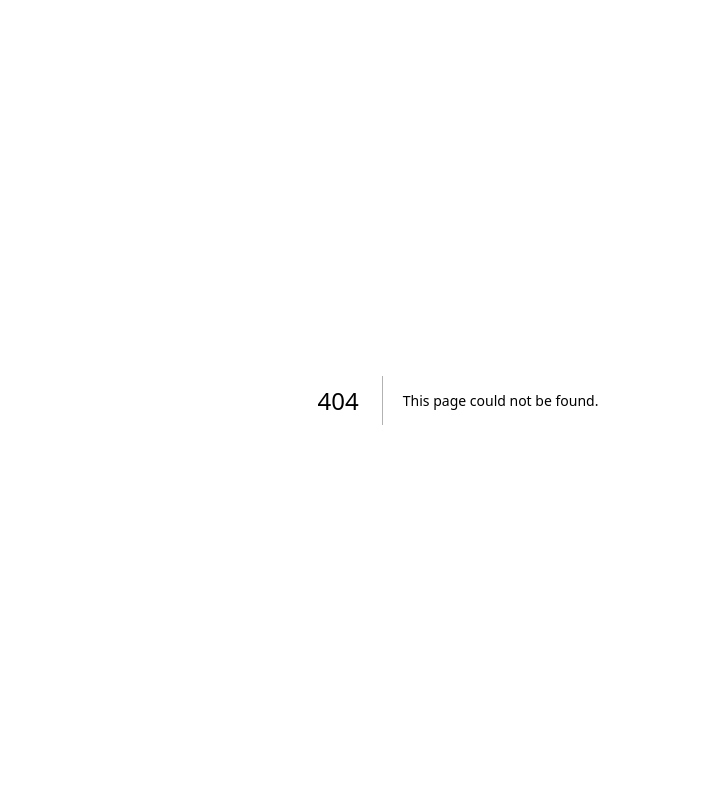
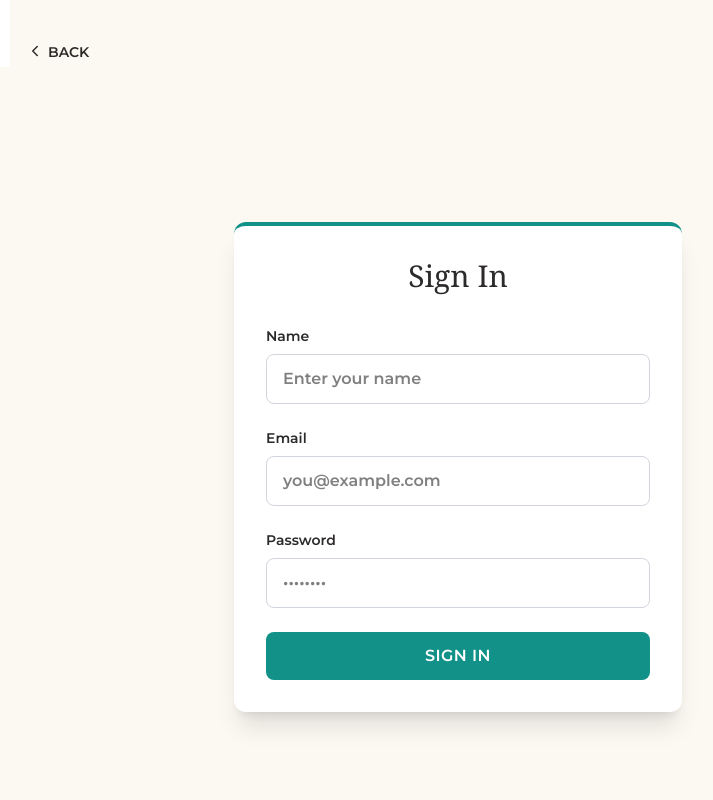
Before and after one commit to afterrender1/blogging-web, a Next.js app in the folder frontend/: page /signin in a window 1280 px wide. Before the commit this address had no page. Shown: the top 800 px of the page, without its empty margins (182-895 px from the left). Built offline with nearby package versions, Linux system fonts and the light colour scheme.

Commit message:
signin component is ready

```diff
--- /dev/null
+++ b/frontend/app/signin/page.jsx
@@ -0,0 +1,15 @@
+import Footer from '@/components/Footer'
+import SigninComponent from '@/components/SigninComponent'
+import React from 'react'
+
+const page = () => {
+  return (
+
+    <>
+    <SigninComponent/>
+    <Footer/>
+    </>
+  )
+}
+
+export default page
--- a/frontend/components/Navbar.jsx
+++ b/frontend/components/Navbar.jsx
@@ -49,7 +49,7 @@ export default function Navbar() {
           {/* Desktop Buttons */}
           <div className="hidden md:flex items-center space-x-4">
             <Link
-              href="/"
+              href="/signin"
               className="text-gray-600 font-medium text-sm px-4 py-2 rounded-lg hover:text-[#124734] transition"
             >
               Sign In
--- /dev/null
+++ b/frontend/components/SigninComponent.jsx
@@ -0,0 +1,98 @@
+"use client";
+
+import React from "react";
+import { useRouter } from "next/navigation"; // Import useRouter
+import { ChevronLeft } from "lucide-react"; // Import icon
+
+// Theme colors from the vintage palette
+const WARM_CREAM = "#fcf9f3";
+const DEEP_CHARCOAL = "#2d2a2a";
+const ACCENT_TEAL = "#119188";
+const VINTAGE_ACCENT = "#996a3f"; // Although not used directly here, useful for context
+
+const SigninComponent = () => {
+    const router = useRouter();
+
+    const handleBack = () => {
+        router.back(); // Navigate to the previous page in history
+    };
+
+    return (
+        <>
+            {/* Back Button Container */}
+            {/* Max-w is set to match the form width for alignment */}
+            <div className="max-w-4xl mx-auto pt-10 px-4" style={{ backgroundColor: WARM_CREAM }}>
+                <button
+                    onClick={handleBack}
+                    className="inline-flex items-center cursor-pointer gap-1 text-sm uppercase font-medium transition hover:opacity-80"
+                    style={{ color: DEEP_CHARCOAL }}
+                >
+                    <ChevronLeft size={18} />
+                    <span className="mt-0.5">Back</span>
+                </button>
+            </div>
+
+            <div className="min-h-screen flex items-center justify-center px-4" style={{ backgroundColor: WARM_CREAM }}>
+                <div className="w-full max-w-md bg-white shadow-xl rounded-xl p-8 border-t-4" style={{ borderColor: ACCENT_TEAL }}>
+
+                    {/* Heading */}
+                    <h2 className="text-3xl font-serif font-light text-center mb-8" style={{ color: DEEP_CHARCOAL }}>
+                        Sign In
+                    </h2>
+
+                    {/* Form */}
+                    <form className="space-y-6">
+
+                        {/* Name */}
+                        <div>
+                            <label className="block text-sm font-medium mb-2" style={{ color: DEEP_CHARCOAL }}>
+                                Name
+                            </label>
+                            <input
+                                type="text"
+                                placeholder="Enter your name"
+                                className="w-full px-4 py-3 rounded-lg border border-gray-300 focus:outline-none focus:border-[#119188] transition bg-white"
+                            />
+                        </div>
+
+                        {/* Email */}
+                        <div>
+                            <label className="block text-sm font-medium mb-2" style={{ color: DEEP_CHARCOAL }}>
+                                Email
+                            </label>
+                            <input
+                                type="email"
+                                placeholder="you@example.com"
+                                className="w-full px-4 py-3 rounded-lg border border-gray-300 focus:outline-none focus:border-[#119188] transition bg-white"
+                            />
+                        </div>
+
+                        {/* Password */}
+                        <div>
+                            <label className="block text-sm font-medium mb-2" style={{ color: DEEP_CHARCOAL }}>
+                                Password
+                            </label>
+                            <input
+                                type="password"
+                                placeholder="••••••••"
+                                className="w-full px-4 py-3 rounded-lg border border-gray-300 focus:outline-none focus:border-[#119188] transition bg-white"
+                            />
+                        </div>
+
+                        {/* Button */}
+                        <button
+                            type="submit"
+                            className="w-full py-3 rounded-lg text-white font-semibold tracking-wide uppercase transition hover:opacity-90"
+                            style={{ backgroundColor: ACCENT_TEAL }}
+                        >
+                            Sign In
+                        </button>
+                    </form>
+                </div>
+            </div>
+
+        </>
+    );
+};
+
+export default SigninComponent;
```
